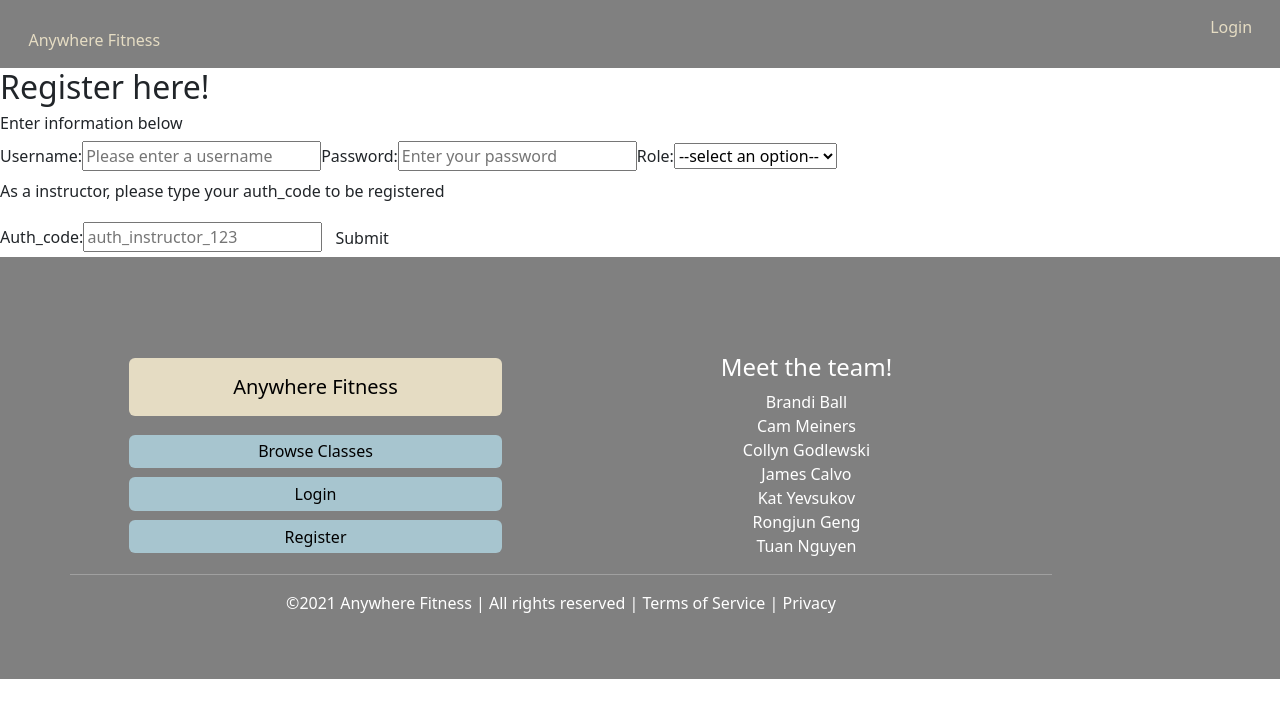
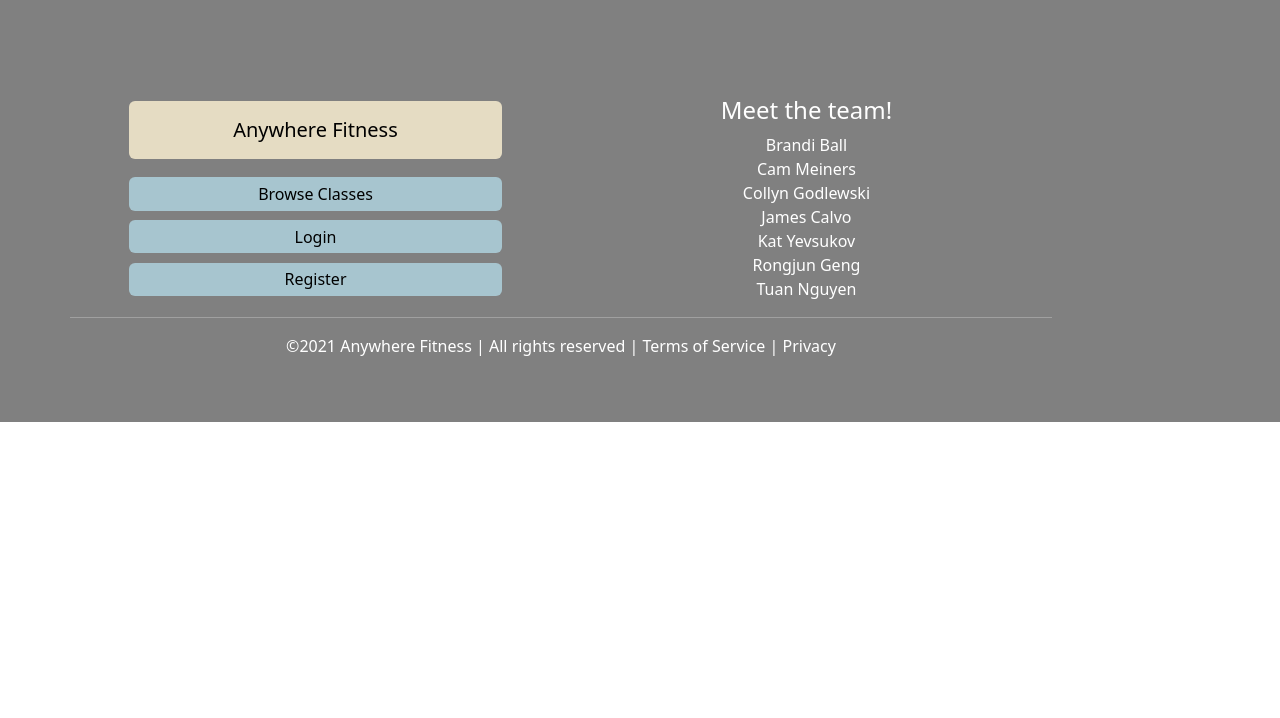
Before and after one commit to ft-anywhere-fitness-7/front-end, a React (Create React App) app in the folder front-end/: page /register in a window 1280 px wide. Shown: the top 718 px of the page. Built offline with nearby package versions, Linux system fonts and the light colour scheme.

Commit message:
tempt comment reg, bocz no function to delete user

```diff
--- a/front-end/src/App.js
+++ b/front-end/src/App.js
@@ -38,7 +38,7 @@ function App() {
               <Route exact path="/"> <Home  /> </Route>
               <Route path="/login"> <Login setIsLoggedIn = { setIsLoggedIn } isLoggedIn = { isLoggedIn } role = {role} message = {message} /> </Route>
               <Route path="/logout"> <Logout setIsLoggedIn = { setIsLoggedIn } /> </Route>
-              <Route path="/register"> <Register /> </Route>
+              {/* <Route path="/register"> <Register /> </Route>  */}
               <Route path="/user" render={props => <User {...props} deleteMovie={deleteUser} />} />
               <Route path="/users"> <UserList users = { users } setUsers = { setUsers } /> </Route>
 
```
